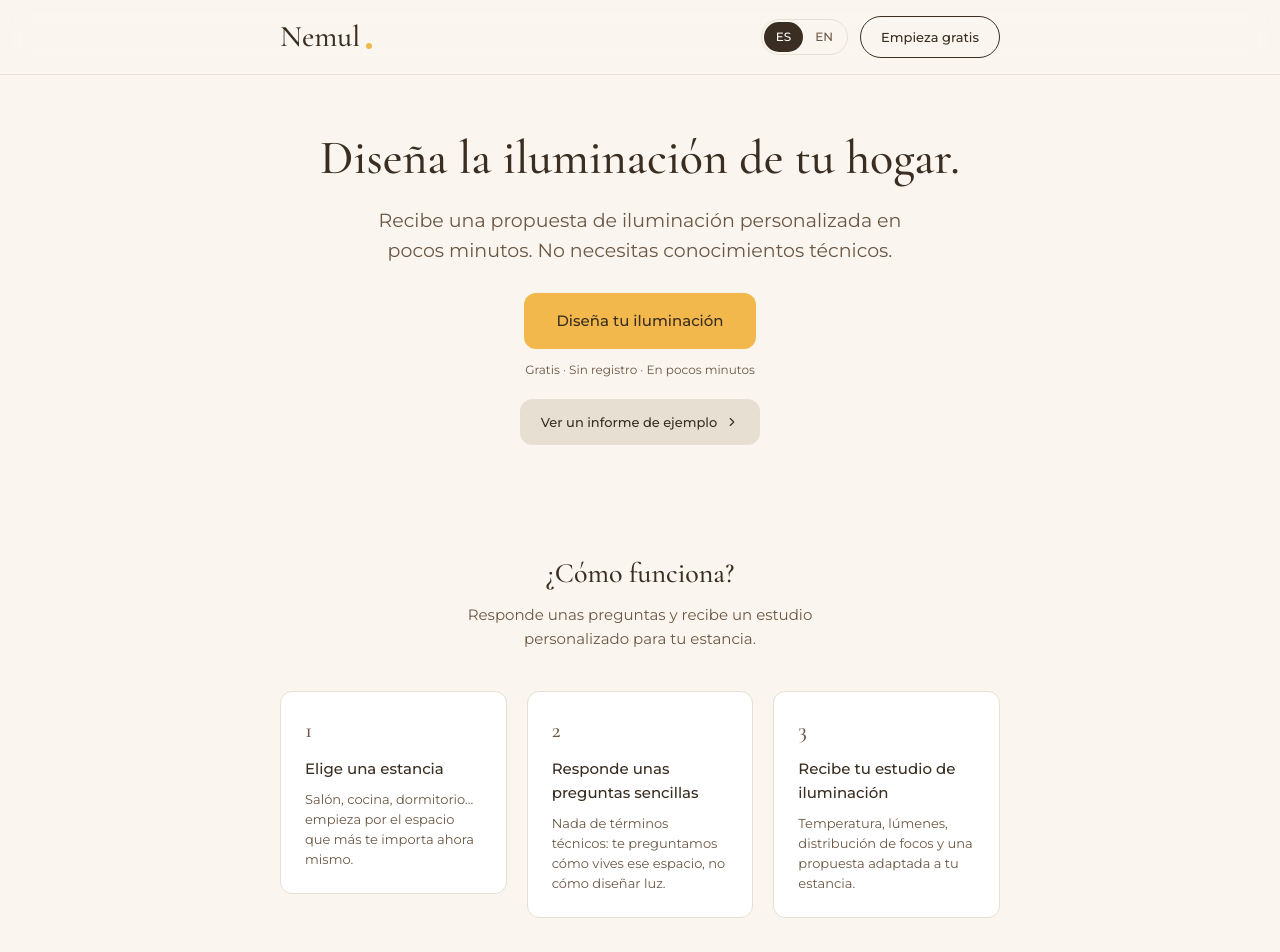
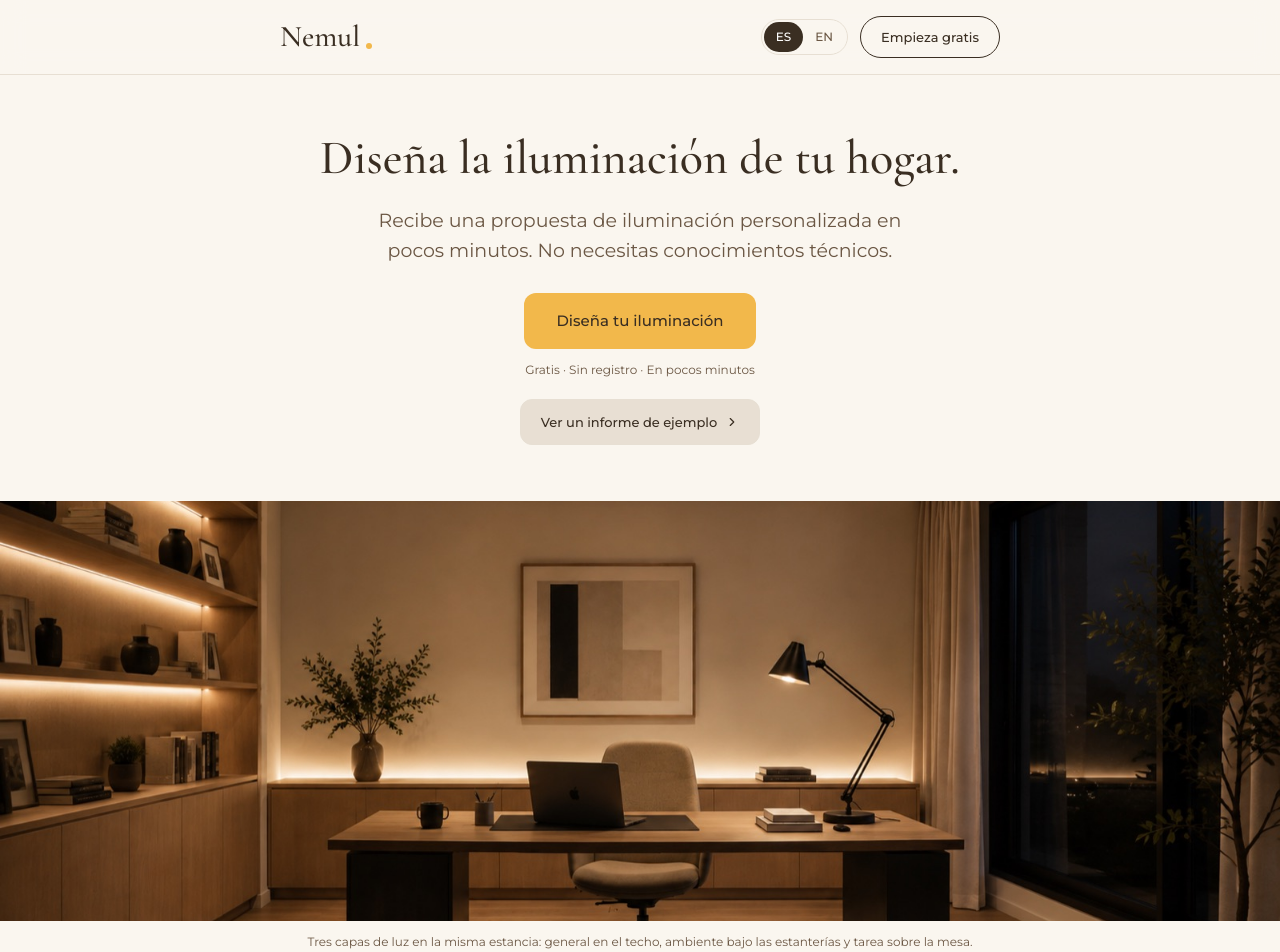
Before and after one commit to digitaldma2026-crypto/nemul-app, a React (Vite) app: page / in a window 1280 px wide. Shown: the top 952 px of the page. Built offline with nearby package versions, Linux system fonts and the light colour scheme.

Commit message:
Add files via upload

```diff
--- a/App.jsx
+++ b/App.jsx
@@ -2065,13 +2065,21 @@ const SCENE_ROOM_NAME = {
 
 // Con dos escenas descartadas al mismo lado ("2700 y 3000 para una cocina de
 // 4000"), poner "Demasiado cálida" dos veces no dice nada. La más cercana se
-// queda en "Un punto cálida" y solo la lejana es "demasiado".
+// queda en "Un punto más cálida" y solo la lejana es "demasiado".
+//
+// El lado alto no se llama "frío". 4000 K es blanco neutro, no luz fría, y
+// llamarlo frío contradecía al resto de la app: la barra de kelvin ya acota
+// "Más cálida — Más neutra", y TEMP_HUMAN describe los 4000 K como "luz blanca
+// neutra". Sobre todo, contradecía al propio Nemul, que recomienda 4000 K para
+// trabajar: no puede ser la luz correcta del despacho y "demasiado fría" dos
+// pantallas más allá. Descartarla en un salón es decir que es demasiado
+// neutra para lo acogedor que se busca, no que esté fría.
 function sceneVerdict(stop, tempK, stops) {
   if (stop === tempK) return null;
   const sameSide = stops.filter((s) => s !== tempK && (s < tempK) === (stop < tempK));
   const nearest = sameSide.length > 1 && Math.abs(stop - tempK) === Math.min(...sameSide.map((s) => Math.abs(s - tempK)));
   if (stop < tempK) return nearest ? "Un punto más cálida" : "Demasiado cálida";
-  return nearest ? "Un punto más fría" : "Demasiado fría";
+  return nearest ? "Un punto más neutra" : "Muy neutra";
 }
 
 const SCENE_FOOT = {
@@ -3526,6 +3534,8 @@ const LANDING_COPY = {
     heroCta: "Diseña tu iluminación",
     heroTrust: "Gratis · Sin registro · En pocos minutos",
     sampleLink: "Ver un informe de ejemplo",
+    bannerAlt: "Despacho iluminado de noche: focos empotrados en el techo, tira LED bajo las estanterías y flexo sobre la mesa",
+    bannerCaption: "Tres capas de luz en la misma estancia: general en el techo, ambiente bajo las estanterías y tarea sobre la mesa.",
     langNotice: "",
     howTitle: "¿Cómo funciona?",
     howSubtitle: "Responde unas preguntas y recibe un estudio personalizado para tu estancia.",
@@ -3590,6 +3600,8 @@ const LANDING_COPY = {
     heroSubtitle: "Get professional recommendations in minutes. No technical knowledge required.",
     heroCta: "Start for free",
     sampleLink: "See a sample report",
+    bannerAlt: "Home office lit at night: recessed ceiling downlights, LED strip under the shelves and a task lamp on the desk",
+    bannerCaption: "Three layers of light in one room: general on the ceiling, ambient under the shelves and task light on the desk.",
     heroTrust: "No sign-up. No commitment. Free report in minutes.",
     langNotice: "Note: the interactive questionnaire is currently only available in Spanish. Full English support is coming soon.",
     howTitle: "How does it work?",
@@ -3697,6 +3709,36 @@ function LandingNav({ onStart, lang, setLang, t }) {
   );
 }
 
+/* Banda de imagen bajo el hero.
+ *
+ * Una portada que vende diseño de iluminación y no enseña ni una luz le pide
+ * a la persona un acto de fe. Esta foto hace el argumento sola: se ven las
+ * tres capas de las que habla el informe —empotrados en el techo, tira LED
+ * bajo las estanterías, flexo sobre la mesa— y el pie las nombra, para que
+ * quien no sepa mirar una foto de iluminación aprenda algo en tres segundos.
+ *
+ * Si el archivo no está, la banda entera se oculta en vez de dejar el icono
+ * de imagen rota: el código puede viajar antes que la foto.
+ */
+function LandingBanner({ t }) {
+  const [failed, setFailed] = useState(false);
+  if (failed) return null;
+  return (
+    <section className="w-full">
+      <img
+        src="/despacho.jpg"
+        alt={t.bannerAlt}
+        onError={() => setFailed(true)}
+        className="w-full object-cover"
+        style={{ maxHeight: 420, backgroundColor: COLORS.bgAlt }}
+      />
+      <p className="max-w-3xl mx-auto px-6 pt-3 font-body t-caption text-center" style={{ color: COLORS.subtext }}>
+        {t.bannerCaption}
+      </p>
+    </section>
+  );
+}
+
 function LandingHero({ onStart, onSeeSample, t }) {
   return (
     // El logo ya está en la barra fija justo encima; repetirlo aquí a 144 px
@@ -3979,6 +4021,7 @@ function LandingPage({ onStart, onSeeSample }) {
       <style>{FONT_STYLE}</style>
       <LandingNav onStart={onStart} lang={lang} setLang={setLang} t={t} />
       <LandingHero onStart={onStart} onSeeSample={onSeeSample} t={t} />
+      <LandingBanner t={t} />
       <HowItWorksSection t={t} />
       <ProductShowcaseSection t={t} />
       <CredentialSection t={t} />
```
Also changed, not shown: public/despacho.jpg (added).
